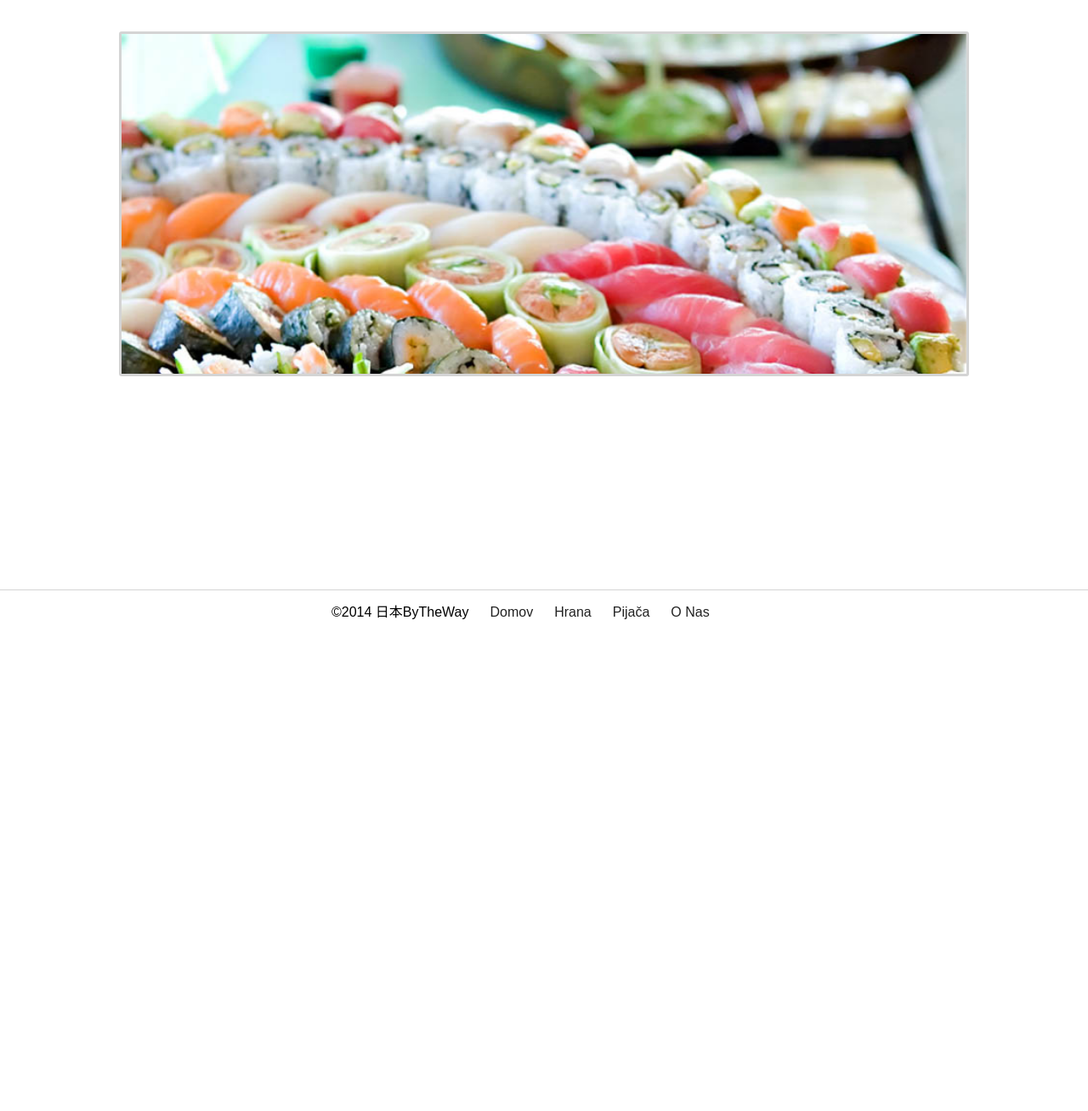
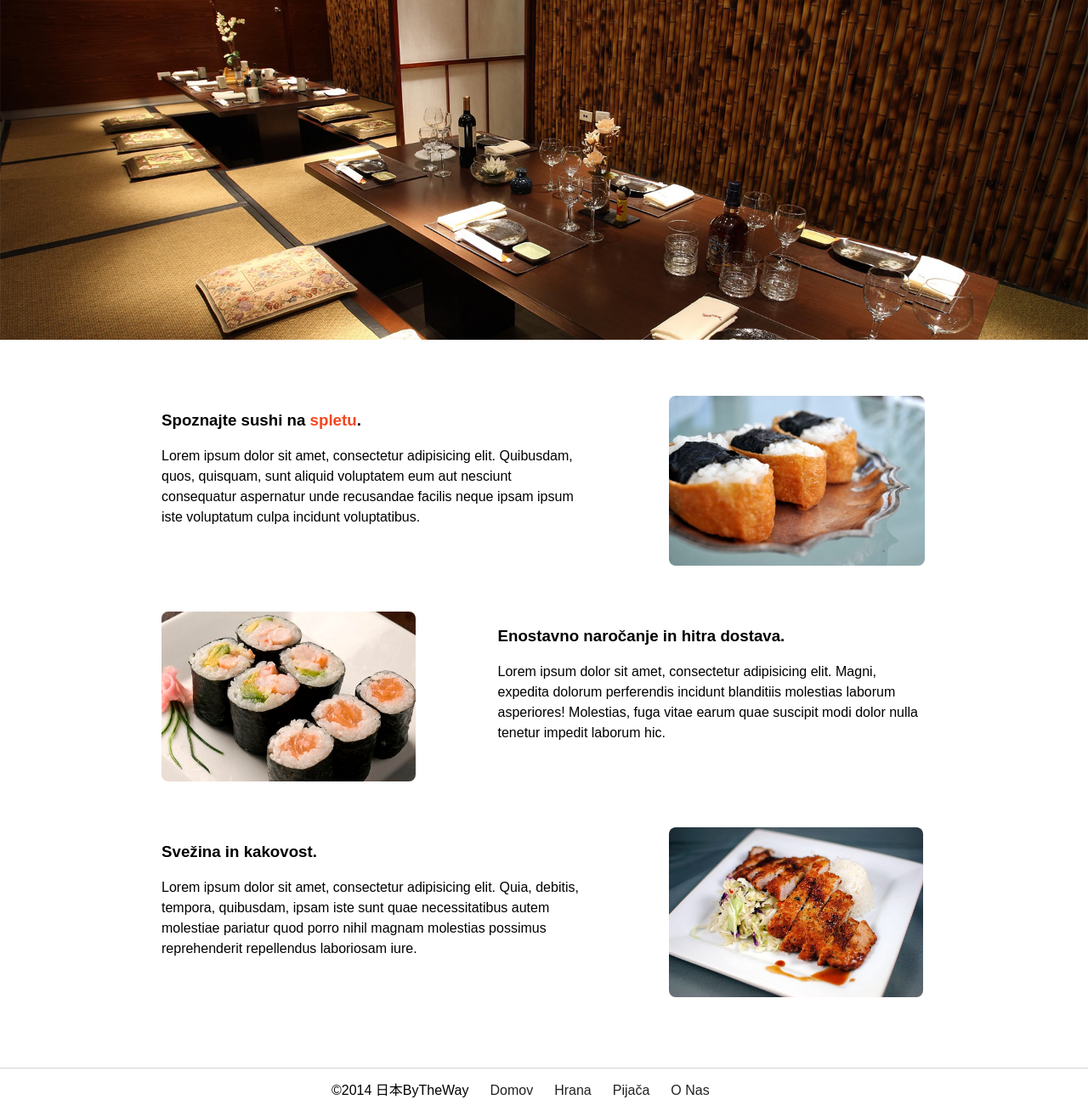
Before and after one commit to wesny11/NihonByTheWay, a PHP site: page / in a window 1280 px wide. Shown: the part 63-1371 px from the top of the page at 85% size. Before the commit the page ends 792 px from the top, so only its background shows below. Run offline with PHP 8.4, Linux system fonts and the light colour scheme.

Commit message:
Index je narejen.

```diff
--- a/index.php
+++ b/index.php
@@ -24,12 +24,35 @@
 	</header>
 
 	<div class="main-content">
+		<div class="slides-container center">
+			<div id="slides">
+				<img src="images/slideshow/slide1-crop.jpg" />
+				<img src="images/slideshow/slide2-crop.jpg" />
+				<img src="images/slideshow/slide3-crop.jpg" />
+			</div>
+		</div>
 		<div class="row">
-			<div class="slides-container center">
-				<div id="slides">
-					<img src="images/slideshow/slide3.jpg" />
-					<img src="images/slideshow/slide4.jpg" />
-					<img src="images/slideshow/slide7.jpg" />
+			<div class="index-content">
+				<div class="even">
+					<div class="text">
+						<h3>Spoznajte sushi na <span class="red">spletu</span>.</h3>
+						<p>Lorem ipsum dolor sit amet, consectetur adipisicing elit. Quibusdam, quos, quisquam, sunt aliquid voluptatem eum aut nesciunt consequatur aspernatur unde recusandae facilis neque ipsam ipsum iste voluptatum culpa incidunt voluptatibus.</p>
+					</div>
+					<img src="images/Inari.JPG" alt="">
+				</div>
+				<div class="odd clearfix">
+					<div class="text">
+						<h3>Enostavno naročanje in hitra dostava.</h3>
+						<p>Lorem ipsum dolor sit amet, consectetur adipisicing elit. Magni, expedita dolorum perferendis incidunt blanditiis molestias laborum asperiores! Molestias, fuga vitae earum quae suscipit modi dolor nulla tenetur impedit laborum hic.</p>
+					</div>
+					<img src="images/Norimaki.jpg" alt="">
+				</div>
+				<div class="even clearfix">
+					<div class="text">
+						<h3>Svežina in kakovost.</h3>
+						<p>Lorem ipsum dolor sit amet, consectetur adipisicing elit. Quia, debitis, tempora, quibusdam, ipsam iste sunt quae necessitatibus autem molestiae pariatur quod porro nihil magnam molestias possimus reprehenderit repellendus laboriosam iure.</p>
+					</div>
+					<img src="images/Tonkatsu.jpg" alt="">
 				</div>
 			</div>
 		</div>
@@ -49,9 +72,7 @@
 				play: {
 					active: false,
 					interval: 5000,
-					auto: true,
-					pauseOnHover: true,
-					restartDelay: 2500
+					auto: true
 				}
 			});
 		});
--- a/styles/_main-header.scss
+++ b/styles/_main-header.scss
@@ -3,7 +3,7 @@
 	border-bottom: 3px solid $grey;
 	min-height: 60px;
 	position: fixed;
-	z-index: 9999px;
+	z-index: 9999;
 	width: 100%;
 
 	.logo {
--- a/styles/_slides.scss
+++ b/styles/_slides.scss
@@ -6,11 +6,7 @@
 /* Center the slideshow */
 .slides-container {
 	margin: 0 auto;
-	border: 3px solid $grey;
-	border-radius: 3px;
+	margin-top: -37px;
+	max-width: 1920px;
+	z-index: 10;
 }
-
-/* Show active item in the pagination */
-.slidesjs-pagination .active {
-	color:red;
-}
--- a/styles/main.css
+++ b/styles/main.css
@@ -124,7 +124,7 @@ a.big-red:hover, button.big-red:hover {
   border-bottom: 3px solid #d4d4d4;
   min-height: 60px;
   position: fixed;
-  z-index: 9999px;
+  z-index: 9999;
   width: 100%;
 }
 .main-header .logo {
@@ -283,18 +283,40 @@ a.big-red:hover, button.big-red:hover {
 /* Center the slideshow */
 .slides-container {
   margin: 0 auto;
-  border: 3px solid #d4d4d4;
-  border-radius: 3px;
-}
-
-/* Show active item in the pagination */
-.slidesjs-pagination .active {
-  color: red;
+  margin-top: -37px;
+  max-width: 1920px;
+  z-index: 10;
 }
 
 .main-content {
   padding-top: 100px;
   padding-bottom: 40px;
+}
+.main-content .index-content {
+  width: 900px;
+  margin: 0 auto;
+  margin-top: -50px;
+}
+.main-content .index-content img {
+  height: 200px;
+  border-radius: 8px;
+}
+.main-content .index-content .text {
+  width: 500px;
+}
+.main-content .index-content .text p {
+  line-height: 1.5;
+}
+.main-content .index-content .even, .main-content .index-content .odd {
+  margin-bottom: 50px;
+}
+.main-content .index-content .even .text {
+  float: left;
+  margin-right: 97px;
+}
+.main-content .index-content .odd .text {
+  float: right;
+  margin-left: 97px;
 }
 .main-content .add-product, .main-content .edit-product, .main-content .register, .main-content .login {
   background-color: #fff;
--- a/styles/main.scss
+++ b/styles/main.scss
@@ -8,6 +8,21 @@
 .main-content {
 	padding-top: 100px;
 	padding-bottom: 40px;
+
+	.index-content {
+		width: 900px;
+		margin: 0 auto;
+		margin-top: -50px;
+
+		img { height: 200px; border-radius: 8px; }
+		.text {
+			width: 500px;
+			p { line-height: 1.5; }
+		}
+		.even, .odd { margin-bottom: 50px; }
+		.even .text { float: left; margin-right: 97px; }
+		.odd .text { float: right; margin-left: 97px; }
+	}
 
 	.add-product, .edit-product, .register, .login {
 		background-color: #fff;
```
Also changed, not shown: images/slideshow/slide1-crop.jpg (added), images/slideshow/slide1.jpg (added), images/slideshow/slide2-crop.jpg (added), images/slideshow/slide2.jpg (added), images/slideshow/slide3-crop.jpg (added), images/slideshow/slide3.jpg, images/slideshow/slide4.jpg (deleted), images/slideshow/slide7.jpg (deleted).
